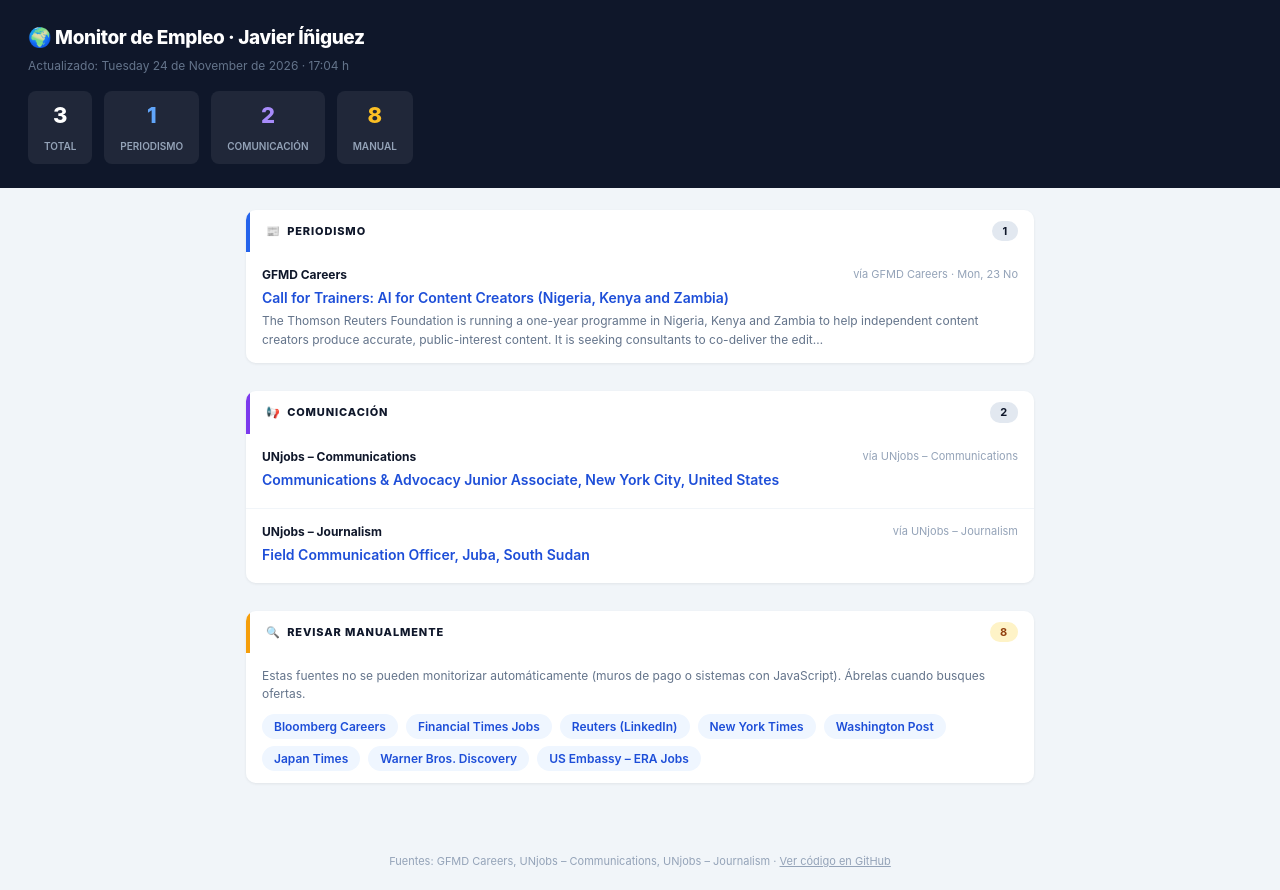
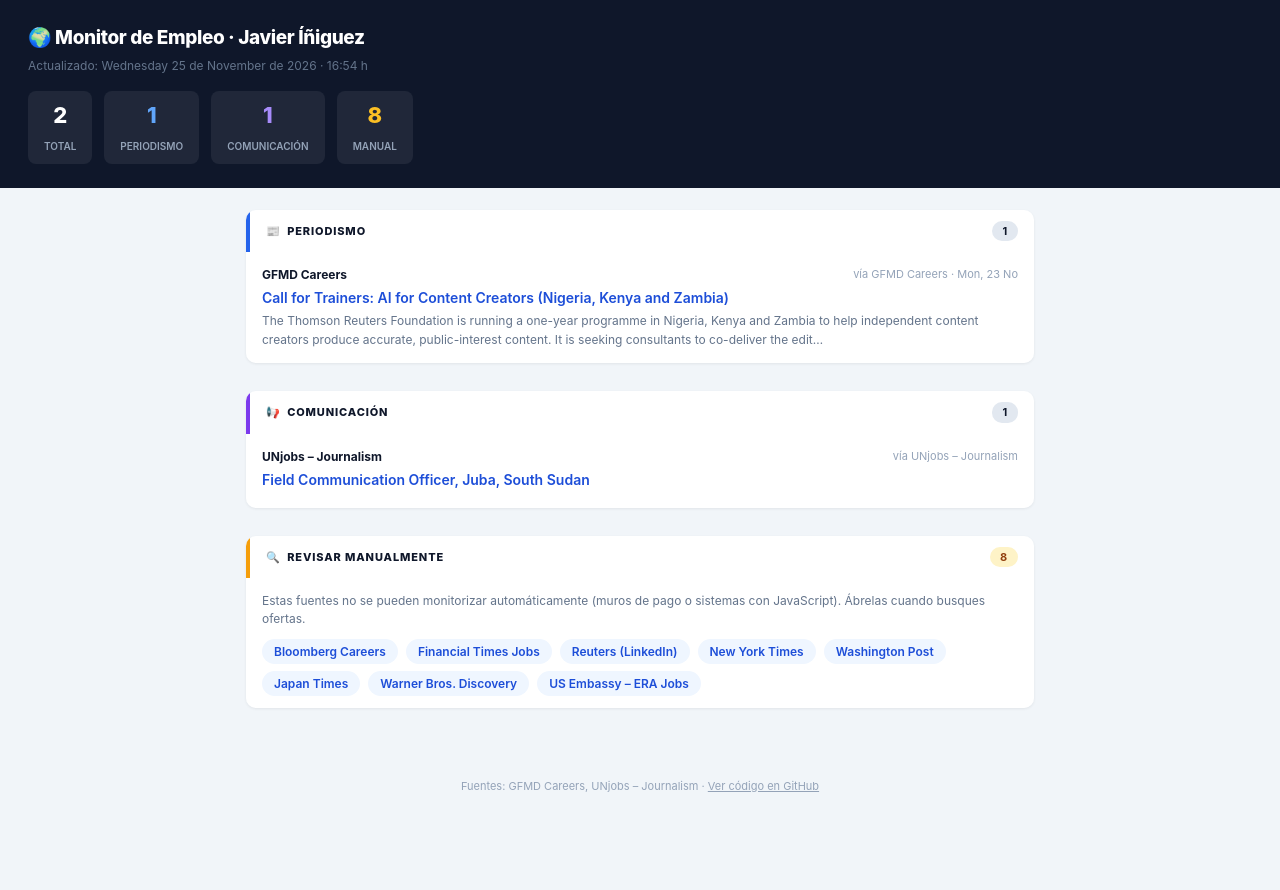
Before and after one commit to JavierIniguezz/monitor-empleo, a plain HTML site: page index.html in a window 1280 px wide. After the commit the page ends 815 px from the top, so only its background shows below. Drawn offline with Linux system fonts and the light colour scheme.

Commit message:
🔄 Actualización 25/11/2026 16:54

```diff
--- a/index.html
+++ b/index.html
@@ -48,11 +48,11 @@
 <body>
 <header class="main">
   <h1>🌍 Monitor de Empleo · Javier Íñiguez</h1>
-  <p>Actualizado: Tuesday 24 de November de 2026 · 17:04 h</p>
+  <p>Actualizado: Wednesday 25 de November de 2026 · 16:54 h</p>
   <div class="stats">
-    <div class="stat"><b>3</b><small>Total</small></div>
+    <div class="stat"><b>2</b><small>Total</small></div>
     <div class="stat"><b style="color:#60a5fa">1</b><small>Periodismo</small></div>
-    <div class="stat"><b style="color:#a78bfa">2</b><small>Comunicación</small></div>
+    <div class="stat"><b style="color:#a78bfa">1</b><small>Comunicación</small></div>
     <div class="stat"><b style="color:#fbbf24">8</b><small>Manual</small></div>
   </div>
 </header>
@@ -78,17 +78,8 @@
         <section class="group">
           <header class="group-head" style="border-color:#7c3aed">
             <span>📢&nbsp; Comunicación</span>
-            <span class="badge">2</span>
+            <span class="badge">1</span>
           </header>
-
-        <article class="card">
-          <div class="card-top">
-            <span class="company">UNjobs – Communications</span>
-            <span class="meta">vía UNjobs – Communications</span>
-          </div>
-          <a href="https://unjobs.org/vacancies/1774546161779" target="_blank" rel="noopener" class="job-link">Communications & Advocacy Junior Associate, New York City, United States</a>
-
-        </article>
 
         <article class="card">
           <div class="card-top">
@@ -114,7 +105,7 @@
         </section>
 </main>
 <footer>
-  Fuentes: GFMD Careers, UNjobs – Communications, UNjobs – Journalism ·
+  Fuentes: GFMD Careers, UNjobs – Journalism ·
   <a href="https://github.com/JavierIniguezz/monitor-empleo">Ver código en GitHub</a>
 </footer>
 </body>
```
